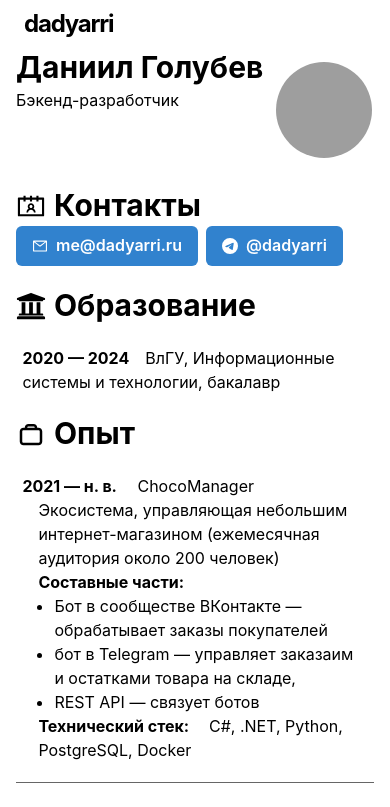
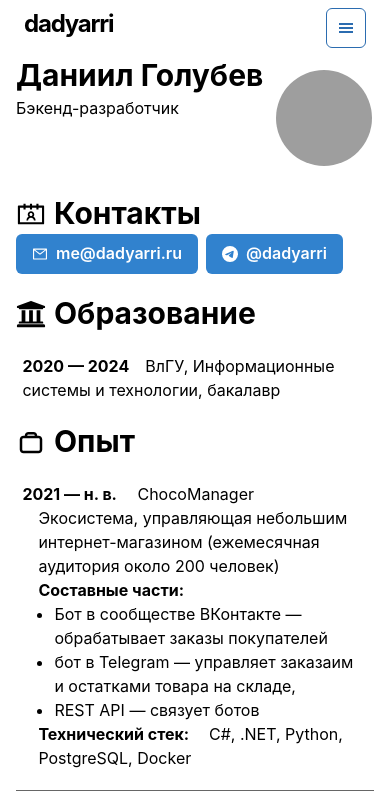
Before and after one commit to dadyarri/cv, a Next.js app: page / in a window 390 px wide. Shown: the top 807 px of the page. Built offline with nearby package versions, Linux system fonts and the light colour scheme; grey boxes are pictures that could not be loaded.

Commit message:
add mobile menu

```diff
--- a/components/navbar.tsx
+++ b/components/navbar.tsx
@@ -4,10 +4,10 @@ import {
   Container,
   Flex,
   Heading,
-  Hide,
+  Hide, IconButton,
   LightMode,
   Link,
-  LinkOverlay,
+  LinkOverlay, Menu, MenuButton, MenuItem, MenuList,
   Modal,
   ModalContent,
   ModalHeader,
@@ -16,6 +16,8 @@ import {
   useDisclosure,
 } from "@chakra-ui/react";
 import { HiOutlineDownload } from "react-icons/hi";
+import {GiHamburgerMenu} from "react-icons/gi";
+import ChakraNextLink from "./chakra-next-link";
 
 const Navbar = () => {
   const { isOpen, onOpen, onClose } = useDisclosure();
@@ -66,6 +68,23 @@ const Navbar = () => {
               </Button>
             </Box>
           </Hide>
+          <Box flex={1} align={"right"} ml={2} display={{ base: "inline-block", md: "none" }}>
+              <LightMode>
+                <Menu>
+                  <MenuButton
+                      as={IconButton}
+                      icon={<GiHamburgerMenu />}
+                      variant={"outline"}
+                      aria-label={"Options"}
+                  ></MenuButton>
+                  <MenuList>
+                    <ChakraNextLink href={"https://dadyarri.ru"}>
+                      <MenuItem>Сайт</MenuItem>
+                    </ChakraNextLink>
+                  </MenuList>
+                </Menu>
+              </LightMode>
+          </Box>
         </Container>
       </Box>
     </>
```
